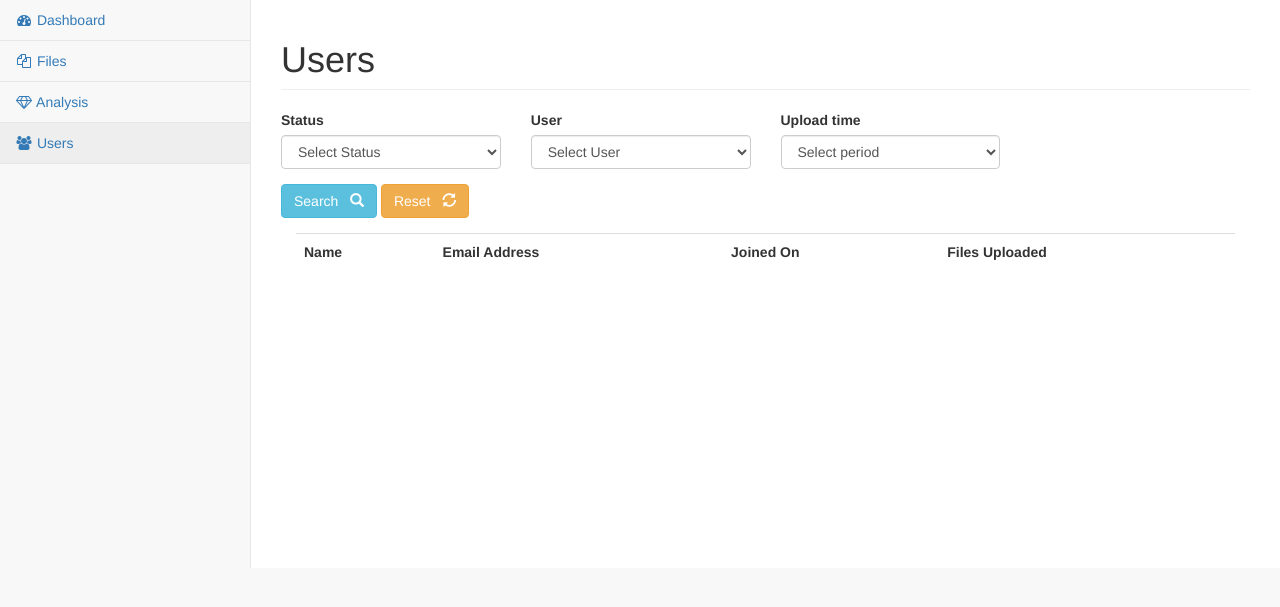
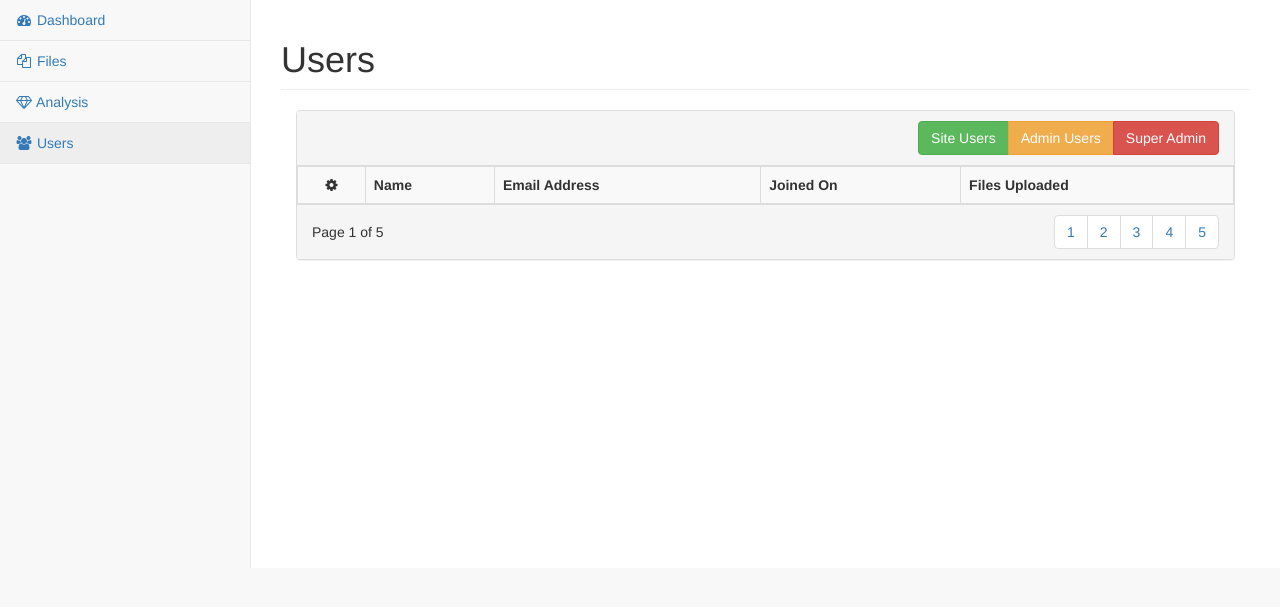
Before and after one commit to halfbug/wsapi, a Laravel app: page /users in a window 1280 px wide. Shown: the part 51-658 px from the top of the page. Run offline with Laravel 8, Linux system fonts and the light colour scheme; the visitor is signed in with stand-in values (Sample User, id 1); data comes from the database, SQL or seed files in the repository; data that the repository does not hold is empty; settings files or empty folders that the repository lacks are supplied; parts of the project's set-up code (start-up, migrations or seed data) failed here and were passed over.

Commit message:
apply user grid design

```diff
--- /dev/null
+++ b/public/css/grid.css
@@ -0,0 +1,62 @@
+/*
+To change this license header, choose License Headers in Project Properties.
+To change this template file, choose Tools | Templates
+and open the template in the editor.
+*/
+/*
+    Created on : Jun 9, 2017, 5:34:30 AM
+    Author     : sadaf.siddiqui
+*/
+
+.panel-table .panel-body{
+  padding:0;
+}
+
+.panel-table .panel-body .table-bordered{
+  border-style: none;
+  margin:0;
+}
+
+.panel-table .panel-body .table-bordered > thead > tr > th:first-of-type {
+    text-align:center;
+    width: 100px;
+}
+
+.panel-table .panel-body .table-bordered > thead > tr > th:last-of-type,
+.panel-table .panel-body .table-bordered > tbody > tr > td:last-of-type {
+  border-right: 0px;
+}
+
+.panel-table .panel-body .table-bordered > thead > tr > th:first-of-type,
+.panel-table .panel-body .table-bordered > tbody > tr > td:first-of-type {
+  border-left: 0px;
+}
+
+.panel-table .panel-body .table-bordered > tbody > tr:first-of-type > td{
+  border-bottom: 0px;
+}
+
+.panel-table .panel-body .table-bordered > thead > tr:first-of-type > th{
+  border-top: 0px;
+}
+
+.panel-table .panel-footer .pagination{
+  margin:0;
+}
+
+/*
+used to vertically center elements, may need modification if you're not using default sizes.
+*/
+.panel-table .panel-footer .col{
+ line-height: 34px;
+ height: 34px;
+}
+
+.panel-table .panel-heading .col h3{
+ line-height: 30px;
+ height: 30px;
+}
+
+.panel-table .panel-body .table-bordered > tbody > tr > td{
+  line-height: 34px;
+}
--- a/resources/views/userlist.blade.php
+++ b/resources/views/userlist.blade.php
@@ -11,8 +11,11 @@ else
 @section('title')
 Users
 @endsection
+
+
 @section('css')
-
+<!-- css for table in /public/css -->
+<link href="{{ asset('css/grid.css') }}" rel="stylesheet">
 @endsection
 
 @section('heading')
@@ -20,7 +23,7 @@ Users<small></small>
 @endsection
 
 @section('content')
-    <div class="row form-group">
+<!--    <div class="row form-group">
         <div class="col-sm-3">
             <label for="ddlCompany">Status</label>
             <select id="ddlCompany" class="form-control">
@@ -57,14 +60,30 @@ Users<small></small>
         <div class="col-sm-6">
 
         </div>
-    </div>
+    </div>-->
 
 <div class="">
     <div class="col-md-12 ">
-
-      <table class="table">
+        <div class="panel panel-default panel-table">
+            <div class="panel-heading">
+                <div class="row">
+                    <div class="col col-xs-6">
+                        <!--<h3 class="panel-title">Panel Heading</h3>-->
+                    </div>
+                    <div class="col col-xs-6 text-right">
+                        <div class="btn-group">
+                            <button type="button" class="btn btn-success btn-filter" data-target="pagado">Site Users</button>
+                            <button type="button" class="btn btn-warning btn-filter" data-target="pendiente">Admin Users</button>
+                            <button type="button" class="btn btn-danger btn-filter" data-target="cancelado">Super Admin</button>
+                            <!--<button type="button" class="btn btn-default btn-filter" data-target="all">Todos</button>-->
+                        </div>
+                    </div>
+                </div>
+            </div>
+            <div class="panel-body">
+                <table class="table table-striped table-bordered table-list">
                     <tr>
-
+                        <th class="text-center"><em class="fa fa-cog"></em></th>
                         <th>Name</th>
                         <th>Email Address</th>
                         <th>Joined On</th>
@@ -72,7 +91,10 @@ Users<small></small>
                     </tr>
                     @foreach ($users as $user)
                     <tr>
-
+                        <td align="center">
+                            <a class="btn btn-default"><em class="fa fa-pencil"></em></a>
+                            <a class="btn btn-danger"><em class="fa fa-trash"></em></a>
+                        </td>
                         <td>{{ $user['name'] }}</td>
                         <td>{{ $user['email'] }}</td>
                         <td>{{ date("d-M-Y h:i:s",strtotime($user['created_at'])) }}</td>
@@ -82,6 +104,29 @@ Users<small></small>
                     @endforeach
                 </table>
             </div>
+            <div class="panel-footer">
+                <div class="row">
+                    <div class="col col-xs-4">Page 1 of 5
+                    </div>
+                    <div class="col col-xs-8">
+                        <ul class="pagination hidden-xs pull-right">
+                            <li><a href="#">1</a></li>
+                            <li><a href="#">2</a></li>
+                            <li><a href="#">3</a></li>
+                            <li><a href="#">4</a></li>
+                            <li><a href="#">5</a></li>
+                        </ul>
+                        <ul class="pagination visible-xs pull-right">
+                            <li><a href="#">«</a></li>
+                            <li><a href="#">»</a></li>
+                        </ul>
+                    </div>
+                </div>
+            </div>
+
+
+        </div>
+    </div>
 
 </div>
 
```
Lines whose indentation alone changed are shown as unchanged.
